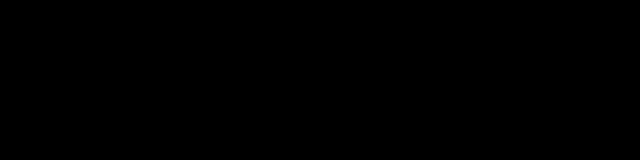
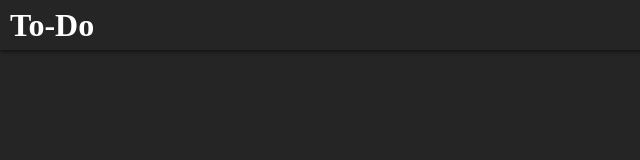
Before and after one commit to kilian-cantel/To-Do-List, a plain HTML site: page Front/index.html in a window 1280 px wide. Shown: the whole page, without its empty margins (0-640 px from the left). Drawn offline with Linux system fonts and the light colour scheme.

Commit message:
Ajout du header et du titre.

```diff
--- a/Front/css/home.css
+++ b/Front/css/home.css
@@ -1,3 +1,27 @@
+* {
+    margin: 0;
+    padding: 0;
+    box-sizing: border-box;
+}
+
 body {
-    background-color: black;
+    background-color: rgb(37, 37, 37);
 }
+
+.head {
+    display: flex;
+    background-color: rgb(37, 37, 37);
+    /* background-color: red; */
+    height: 50px;
+    width: 100%;
+    box-shadow: 0px 0px 5px 0px black;
+}
+
+.title {
+    display: flex;
+    justify-content: center;
+    align-items: center;
+    color: white;
+    /* background-color: blue; */
+    margin-left: 10px;
+}
--- a/Front/index.html
+++ b/Front/index.html
@@ -8,5 +8,9 @@
 </head>
 <body>
 
+    <div class="head">
+        <h1 class="title">To-Do</h1>
+    </div>
+
 </body>
 </html>
```
